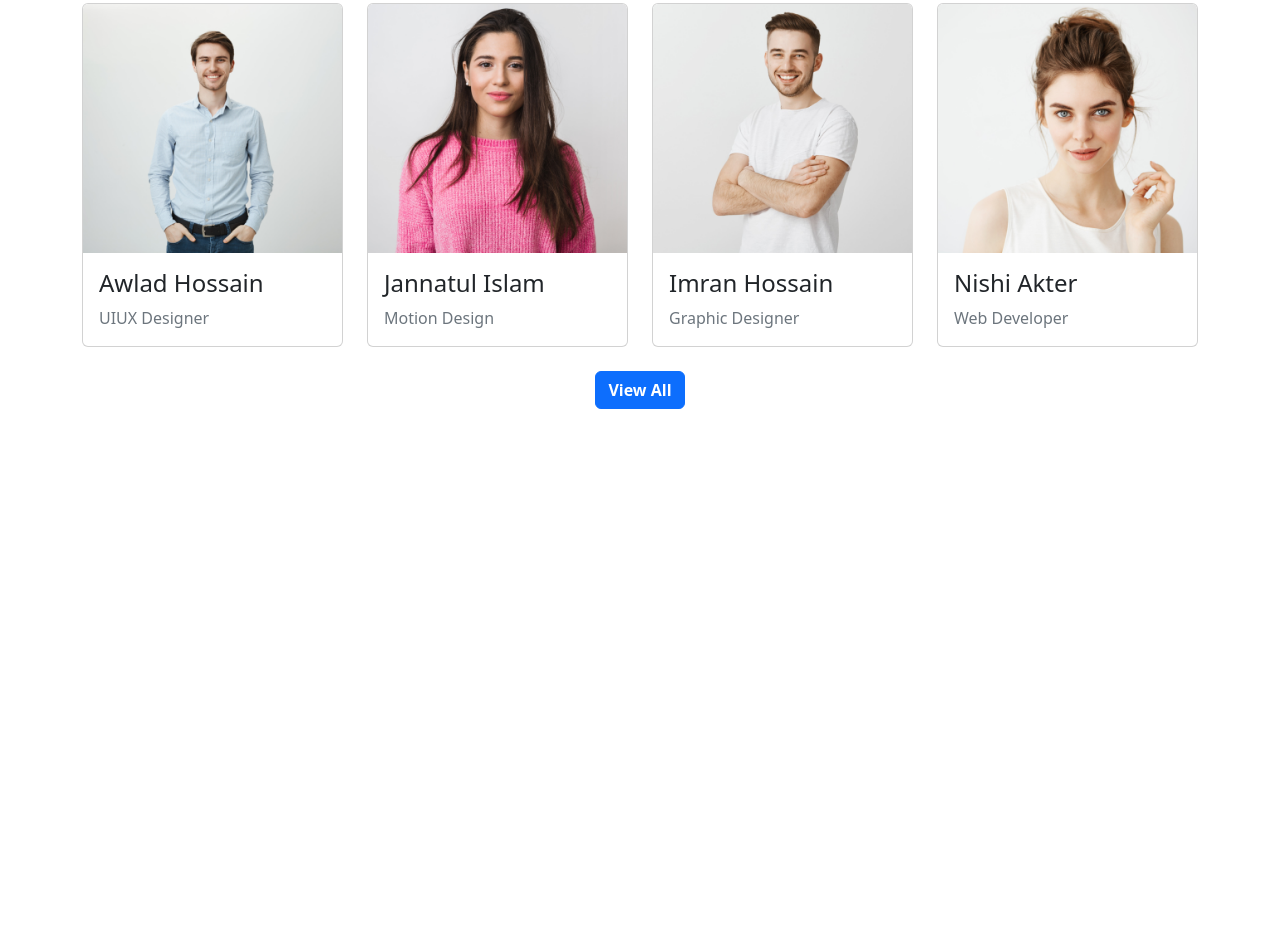
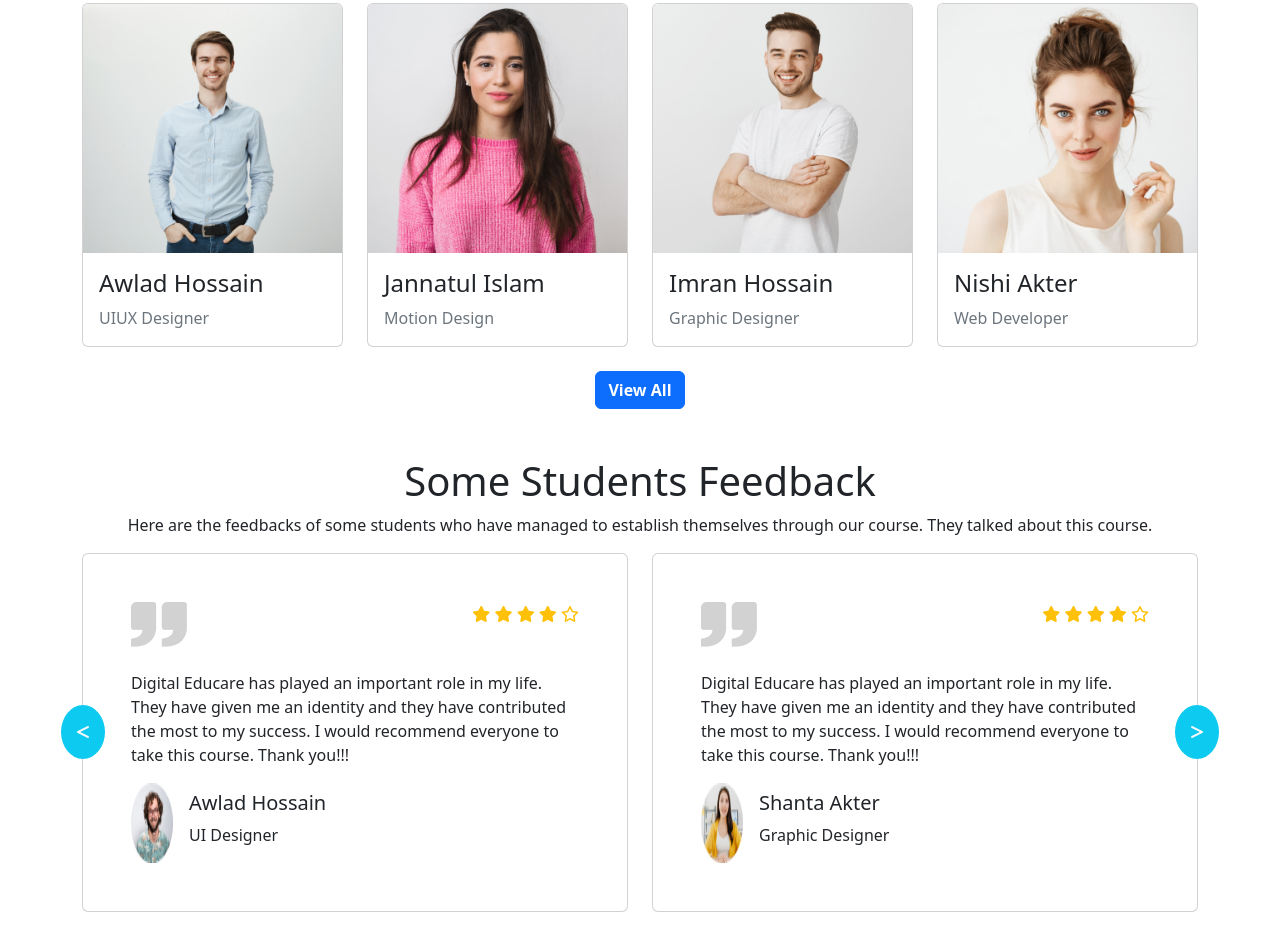
Before and after one commit to ajhridoy/digital-edu-care, a plain HTML site: page index.html in a window 1280 px wide. Shown: the part 2775-3725 px from the top of the page. Before the commit the page ends 3232 px from the top, so only its background shows below. Drawn offline with nearby package versions, Linux system fonts and the light colour scheme.

Commit message:
make a feedback section

```diff
--- a/index.html
+++ b/index.html
@@ -5,6 +5,8 @@
     <meta http-equiv="X-UA-Compatible" content="IE=edge">
     <meta name="viewport" content="width=device-width, initial-scale=1.0">
     <title>Digital Edu Care</title>
+    <!-- font awesome -->
+    <script src="https://kit.fontawesome.com/f1d098c56d.js" crossorigin="anonymous"></script>
     <!-- bootstrap-cdn -->
     <link rel="stylesheet" href="https://cdn.jsdelivr.net/npm/bootstrap@5.2.0/dist/css/bootstrap.min.css">
     <!-- link css -->
@@ -333,7 +335,74 @@
             <button class="btn btn-primary fw-semibold">View All</button>
           </div>
         </section>
-         <!-- successful students sec start here -->
+       <!-- successful students sec end here -->
+       <!-- feedback sec start here -->
+        <section class="mb-5">
+          <div class="text-center">
+            <h1>Some Students Feedback</h1>
+            <p>Here are the feedbacks of some students who have managed to establish themselves through our course. They talked about this course.</p>
+          </div>
+          <div class="row row-cols-1 row-cols-lg-2 gy-3">
+            <div class="col position-relative">
+              <div class="card p-5">
+                <div class="d-flex justify-content-between mb-4">
+                  <img src="images/comma.png" alt="">
+                  <div class="text-warning">
+                    <i class="fa-solid fa-star"></i>
+                    <i class="fa-solid fa-star"></i>
+                    <i class="fa-solid fa-star"></i>
+                    <i class="fa-solid fa-star"></i>
+                    <i class="fa-regular fa-star"></i>
+                  </div>
+                </div>
+                <p>Digital Educare has played an important role in my life. They have given me an identity and they have contributed the most to my success. I would recommend everyone to take this course. Thank you!!!</p>
+                <div class="d-flex">
+                  <img src="images/student/student-5.png" alt="">
+                  <div class="ms-3 mt-2">
+                    <h5>Awlad Hossain</h5>
+                    <p>UI Designer</p>
+                  </div>
+                </div>
+                <div class="position-absolute top-50 start-0 translate-middle d-none d-lg-block">
+                  <span class="bg-info p-3 rounded-circle text-light">
+                    <i class="fa-solid fa-less-than"></i>
+                  </span>
+                </div>
+              </div>
+            </div>
+            <div class="col">
+              <div class="card p-5">
+                <div class="d-flex justify-content-between mb-4">
+                  <img src="images/comma.png" alt="">
+                  <div class="text-warning">
+                    <i class="fa-solid fa-star"></i>
+                    <i class="fa-solid fa-star"></i>
+                    <i class="fa-solid fa-star"></i>
+                    <i class="fa-solid fa-star"></i>
+                    <i class="fa-regular fa-star"></i>
+                  </div>
+                </div>
+                <p>Digital Educare has played an important role in my life. They have given me an identity and they have contributed the most to my success. I would recommend everyone to take this course. Thank you!!!</p>
+                <div class="d-flex">
+                  <img src="images/student/student-6.png" alt="">
+                  <div class="ms-3 mt-2">
+                    <h5>Shanta Akter</h5>
+                    <p>Graphic Designer</p>
+                  </div>
+                </div>
+                <div class="position-absolute top-50 start-100 translate-middle d-none d-lg-block">
+                  <span class="bg-info p-3 rounded-circle text-light">
+                    <i class="fa-solid fa-greater-than"></i>
+                  </span>
+                </div>
+              </div>
+            </div>
+          </div>
+          <div class="text-center mt-4 d-block d-lg-none">
+            <button class="btn btn-primary fw-semibold">View All</button>
+          </div>
+        </section>
+       <!-- feedback sec end here -->
     </main>
     <!-- main end here -->
 
```
